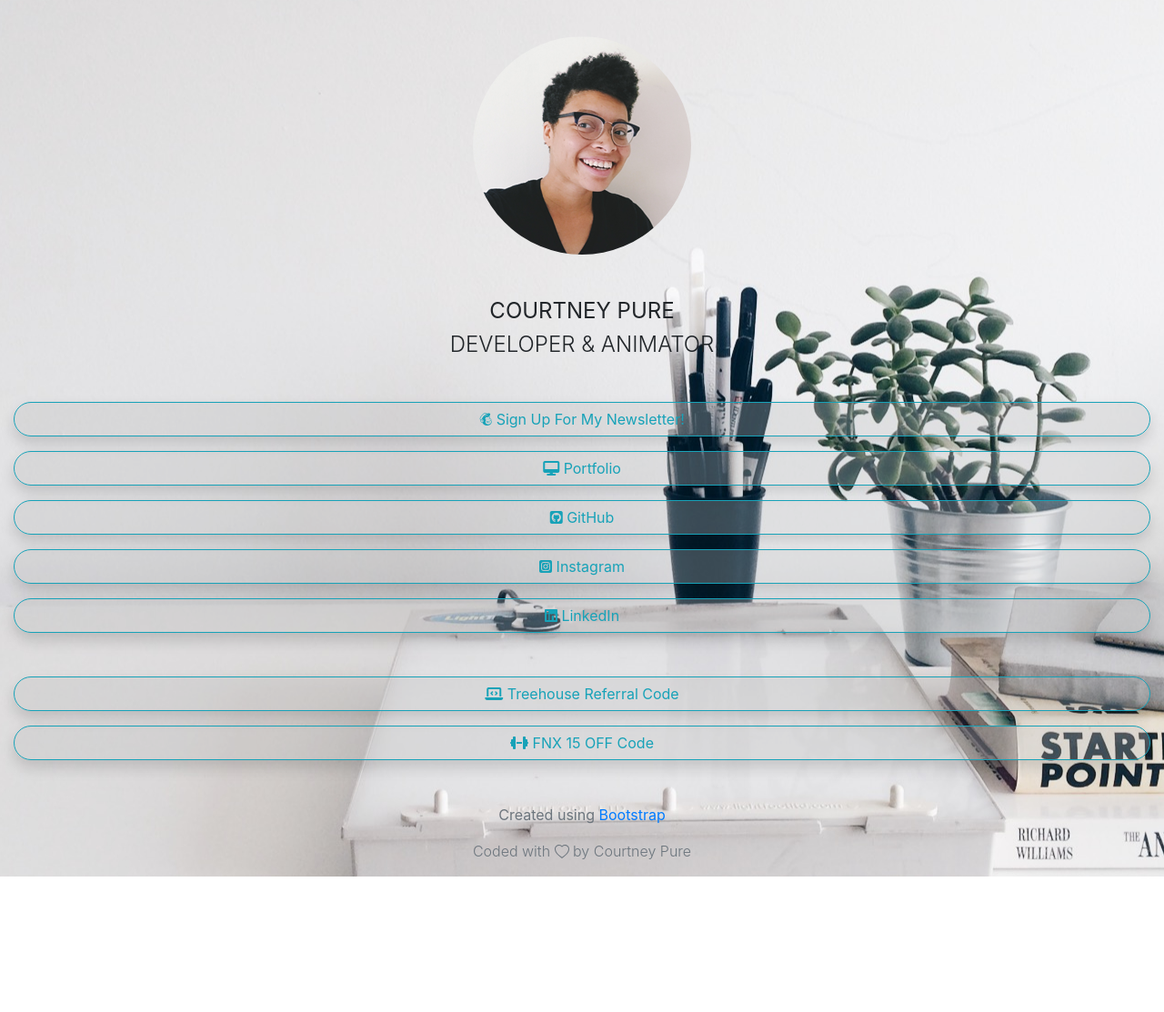
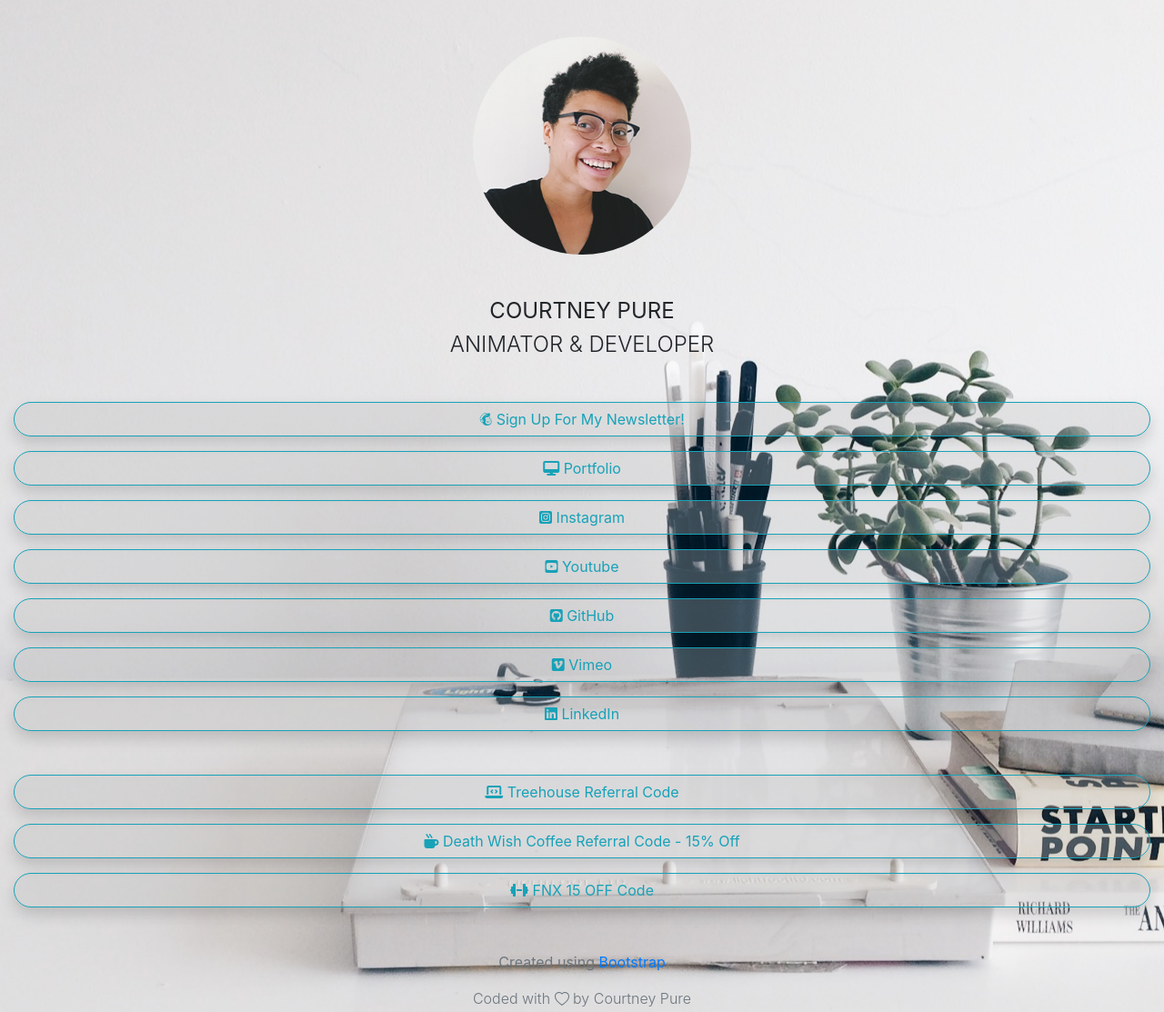
Before and after one commit to courtneypure/linktreeclone, a plain HTML site: page index.html in a window 1280 px wide. Shown: the whole page at 91% size. Before the commit the page ends 964 px from the top, so only its background shows below. Drawn offline with nearby package versions, Linux system fonts and the light colour scheme; a script that the page names is missing.

Commit message:
Add files via upload

```diff
--- a/index.html
+++ b/index.html
@@ -13,15 +13,18 @@
         <div class="container-fluid">
                 <img src="images/CPure_copy.png" class="d-flex block mx-auto rounded-circle img-fluid">
                 <h4 class="text-center mt-5 text-uppercase font-weight-normal">Courtney Pure</h4>
-                <h4 class="text-center mt-2 text-uppercase font-weight-light">Developer & Animator</h4>
+                <h4 class="text-center mt-2 text-uppercase font-weight-light">Animator & Developer</h4>
                     <div class="mx-auto w-auto">
                         <a href="https://mailchi.mp/83b58b7bf325/cpurezine" class="text-decoration-none"><button type="button" class="btn btn-outline-info mt-5 mb-3 btn-block mx-auto  rounded-pill shadow dim"><i class="fab fa-mailchimp"></i> Sign Up For My Newsletter!</button></a>
                         <a href="http://cpuremake.tv/" class="text-decoration-none"><button type="button" class="btn btn-outline-info mb-3 btn-block mx-auto rounded-pill shadow dim"><i class="fas fa-desktop"></i> Portfolio</button></a>
+                        <a href="https://www.instagram.com/courtneypure/" class="text-decoration-none"><button type="button" class="btn btn-outline-info mb-3 btn-block mx-auto rounded-pill shadow dim"><i class="fab fa-instagram-square"></i> Instagram</button></a>
+                        <a href="https://www.youtube.com/channel/UC4iBjzsAQ8o9HJ1H6dEsCFQ" class="text-decoration-none"><button type="button" class="btn btn-outline-info mb-3 btn-block mx-auto rounded-pill shadow dim"><i class="fab fa-youtube-square"></i> Youtube</button></a>
                         <a href="https://github.com/courtneypure" class="text-decoration-none"><button type="button" class="btn btn-outline-info mb-3 btn-block mx-auto rounded-pill shadow dim"><i class="fab fa-github-square"></i> GitHub</button></a>
-                        <a href="https://www.instagram.com/courtneypure/" class="text-decoration-none"><button type="button" class="btn btn-outline-info mb-3 btn-block mx-auto rounded-pill shadow dim"><i class="fab fa-instagram-square"></i> Instagram</button></a>
+                        <a href="https://vimeo.com/courtneypure" class="text-decoration-none"><button type="button" class="btn btn-outline-info mb-3 btn-block mx-auto rounded-pill shadow dim"><i class="fab fa-vimeo-square"></i> Vimeo</button></a>
                         <a href="https://www.linkedin.com/in/courtney-pure-she-her-121bb717/" class="text-decoration-none"><button type="button" class="btn btn-outline-info mb-5 btn-block mx-auto rounded-pill shadow dim"><i class="fab fa-linkedin"></i> LinkedIn</button></a>
 
                         <a href="http://referrals.trhou.se/courtneypure" class="text-decoration-none"><button type="button" class="btn btn-outline-info mb-3 btn-block mx-auto rounded-pill shadow dim"><i class="fas fa-laptop-code"></i> Treehouse Referral Code</button></a>
+                        <a href="http://i.refs.cc/Ak5JdOPe?smile_ref=eyJzbWlsZV9zb3VyY2UiOiJzbWlsZV91aSIsInNtaWxlX21lZGl1bSI6IiIsInNtaWxlX2NhbXBhaWduIjoicmVmZXJyYWxfcHJvZ3JhbSIsInNtaWxlX2N1c3RvbWVyX2lkIjozNDc5MDg1NjV9" class="text-decoration-none"><button type="button" class="btn btn-outline-info mb-3 btn-block mx-auto rounded-pill shadow dim"><i class="fas fa-mug-hot"></i> Death Wish Coffee Referral Code - 15% Off</button></a>
                         <button type="button" class="btn btn-outline-info mb-3 btn-block mx-auto rounded-pill shadow dim" data-toggle="modal" data-target="#exampleModal"><i class="fas fa-dumbbell"></i> FNX 15 OFF Code</button>
 
                     </div>
```
